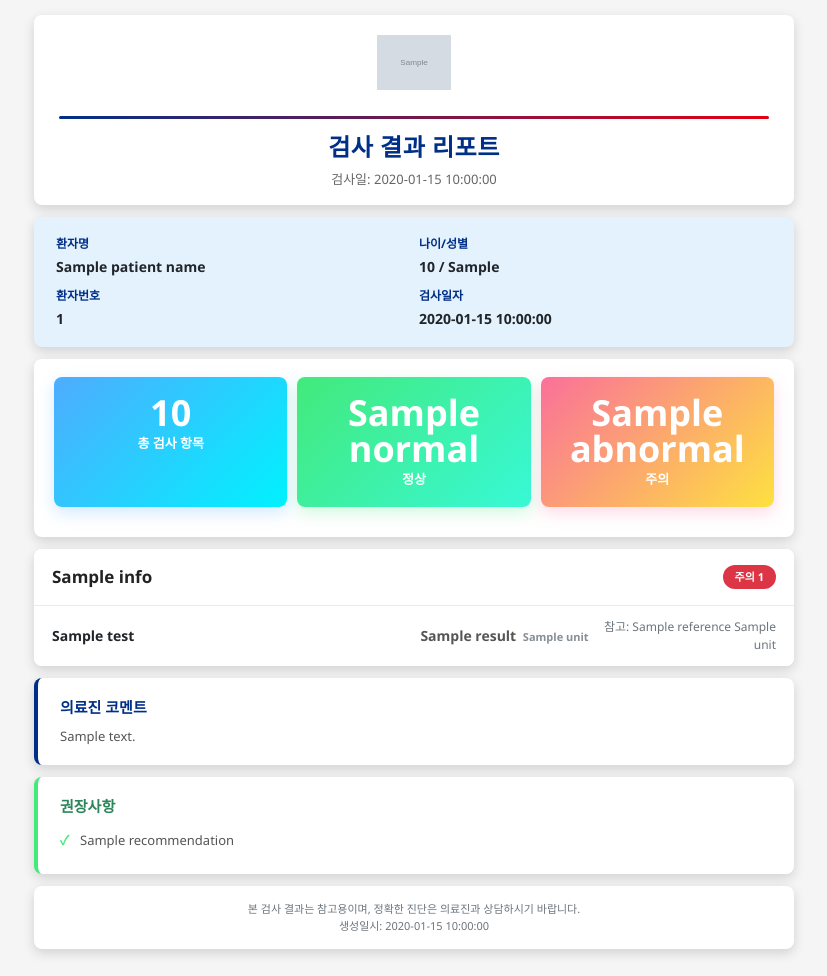
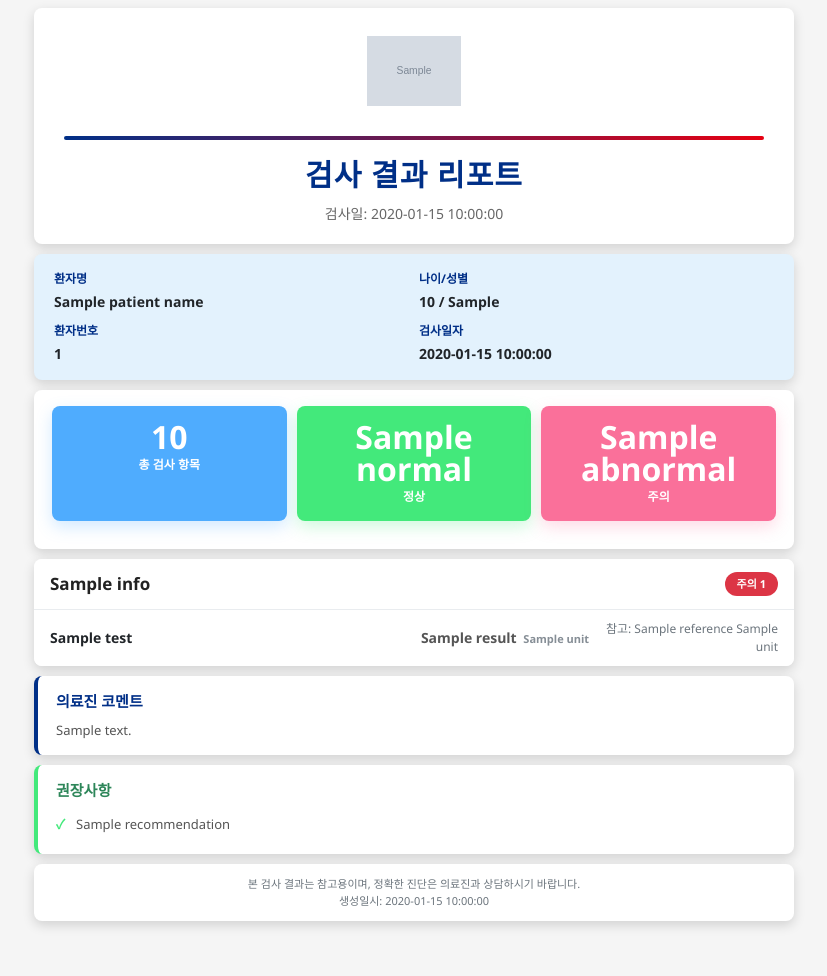
Before and after one commit to gwmaw/-, a Flask app: template src/templates/report_template.html in a window 1280 px wide. Shown: the whole page, without its empty margins (226-1053 px from the left). After the commit the page ends 927 px from the top, so only its background shows below. Run offline with Flask 3, Linux system fonts and the light colour scheme; the template is opened without the code that fills it: most values are stand-ins (such as "Sample title", 1, 10 or a date in 2020); grey boxes marked "Sample" are stand-in pictures.

Commit message:
feat: 그라데이션 제거 및 헤더 확대, 한 페이지 최적화
- 그라데이션 제거: 단색으로 변경
  * 총 검사항목: #4facfe (블루)
  * 정상: #43e97b (그린)
  * 주의: #fa709a (코랄)
- 그림자: 유지 (0 4px 12px, 0 6px 16px)
- 헤더 크기 증가:
  * 로고: 55px → 70px
  * 제목: 24px → 30px
  * 패딩: 20-25px → 28-30px
- 한 페이지 최적화:
  * 전체 여백: 15px → 8px
  * 섹션 간격: 12px → 10px
  * 카드 패딩: 감소
  * 테스트 행 패딩: 12px → 10px

테스트:
- 파일: 도희석_검체검사결과_20260122.xlsx (55개 항목)
- PDF 크기: 74.4 KB
- 디자인: 플랫 + 그림자 + 큰 헤더

```diff
--- a/src/templates/report_template.html
+++ b/src/templates/report_template.html
@@ -25,16 +25,16 @@
         .report-container {
             max-width: 800px;
             margin: 0 auto;
-            padding: 15px 0;
+            padding: 8px 0;
             background: transparent;
             box-shadow: none;
         }
 
-        /* 헤더 - 플랫 디자인 */
+        /* 헤더 - 크게 조정 */
         .report-header {
-            margin: 0 20px 12px 20px;
+            margin: 0 20px 10px 20px;
             background: white;
-            padding: 20px 25px 15px 25px;
+            padding: 28px 30px 20px 30px;
             text-align: center;
             border-radius: 8px;
             box-shadow: 0 4px 12px rgba(0, 0, 0, 0.15);
@@ -42,37 +42,37 @@
 
         .hospital-logo {
             width: auto;
-            max-width: 300px;
-            height: 55px;
-            margin-bottom: 10px;
+            max-width: 400px;
+            height: 70px;
+            margin-bottom: 12px;
             object-fit: contain;
         }
 
         .header-divider {
-            height: 3px;
+            height: 4px;
             background: linear-gradient(90deg, #002f87 0%, #e60012 100%);
-            margin: 10px 0;
+            margin: 12px 0;
             border-radius: 2px;
         }
 
         .report-header h1 {
-            font-size: 24px;
-            margin-bottom: 5px;
+            font-size: 30px;
+            margin-bottom: 6px;
             font-weight: 700;
             color: #002f87;
-            letter-spacing: 0.5px;
+            letter-spacing: 1px;
         }
 
         .report-date {
-            font-size: 13px;
+            font-size: 14px;
             color: #666;
-            margin-top: 5px;
+            margin-top: 6px;
         }
 
         /* 환자 정보 - 플랫 */
         .patient-info {
-            margin: 0 20px 12px 20px;
-            padding: 18px 22px;
+            margin: 0 20px 10px 20px;
+            padding: 16px 20px;
             background: #e3f2fd;
             border-radius: 8px;
             box-shadow: 0 4px 12px rgba(0, 0, 0, 0.15);
@@ -103,8 +103,8 @@
 
         /* 요약 섹션 - 플랫 */
         .summary-section {
-            margin: 0 20px 12px 20px;
-            padding: 18px 20px;
+            margin: 0 20px 10px 20px;
+            padding: 16px 18px;
             background: white;
             border-radius: 8px;
             box-shadow: 0 4px 12px rgba(0, 0, 0, 0.15);
@@ -117,27 +117,27 @@
             margin-bottom: 12px;
         }
 
-        /* 통계 카드 - 플랫 단색 */
+        /* 통계 카드 - 단색 플랫 */
         .summary-card {
-            background: linear-gradient(135deg, #4facfe 0%, #00f2fe 100%);  /* 블루-틸 */
+            background: #4facfe;  /* 블루 */
             border-radius: 8px;
-            padding: 18px 12px;
+            padding: 15px 10px;
             text-align: center;
             box-shadow: 0 6px 16px rgba(79, 172, 254, 0.25);
         }
 
         .summary-card.normal {
-            background: linear-gradient(135deg, #43e97b 0%, #38f9d7 100%);  /* 그린-민트 */
+            background: #43e97b;  /* 그린 */
             box-shadow: 0 6px 16px rgba(67, 233, 123, 0.25);
         }
 
         .summary-card.abnormal {
-            background: linear-gradient(135deg, #fa709a 0%, #fee140 100%);  /* 코랄-오렌지 */
+            background: #fa709a;  /* 코랄 */
             box-shadow: 0 6px 16px rgba(250, 112, 154, 0.25);
         }
 
         .summary-number {
-            font-size: 36px;
+            font-size: 32px;
             font-weight: 900;
             margin-bottom: 3px;
             color: white;
@@ -145,7 +145,7 @@
         }
 
         .summary-label {
-            font-size: 13px;
+            font-size: 12px;
             font-weight: 700;
             color: white;
         }
@@ -154,9 +154,9 @@
         .abnormal-alert {
             background: white;
             border-left: 4px solid #e60012;
-            padding: 12px 18px;
+            padding: 10px 16px;
             border-radius: 8px;
-            margin-top: 12px;
+            margin-top: 10px;
             box-shadow: 0 4px 12px rgba(0, 0, 0, 0.15);
         }
 
@@ -191,7 +191,7 @@
 
         /* 검사 그룹 - 플랫 */
         .test-group {
-            margin: 0 20px 12px 20px;
+            margin: 0 20px 10px 20px;
             border-radius: 8px;
             overflow: hidden;
             box-shadow: 0 4px 12px rgba(0, 0, 0, 0.15);
@@ -199,7 +199,7 @@
         }
 
         .group-header {
-            padding: 15px 18px;
+            padding: 12px 16px;
             background: white;
             display: flex;
             align-items: center;
@@ -239,13 +239,13 @@
         .test-row {
             display: grid;
             grid-template-columns: 2fr 1fr 1fr;
-            padding: 12px 18px;
+            padding: 10px 16px;
             border-bottom: 1px solid #e9ecef;
             align-items: center;
         }
 
         .test-group.urine-group .test-row {
-            padding: 8px 15px;
+            padding: 7px 14px;
         }
 
         .test-group.urine-group .test-name {
@@ -307,8 +307,8 @@
 
         /* 의료진 코멘트 - 플랫 */
         .doctor-comment {
-            margin: 0 20px 12px 20px;
-            padding: 18px 22px;
+            margin: 0 20px 10px 20px;
+            padding: 14px 18px;
             background: white;
             border-left: 4px solid #002f87;
             border-radius: 8px;
@@ -331,8 +331,8 @@
 
         /* 권장사항 - 플랫 */
         .recommendations {
-            margin: 0 20px 12px 20px;
-            padding: 18px 22px;
+            margin: 0 20px 10px 20px;
+            padding: 14px 18px;
             background: white;
             border-left: 4px solid #43e97b;
             border-radius: 8px;
@@ -371,8 +371,8 @@
 
         /* 푸터 - 플랫 */
         .report-footer {
-            margin: 0 20px 12px 20px;
-            padding: 15px 18px;
+            margin: 0 20px 8px 20px;
+            padding: 12px 16px;
             text-align: center;
             background: white;
             border-radius: 8px;
```
